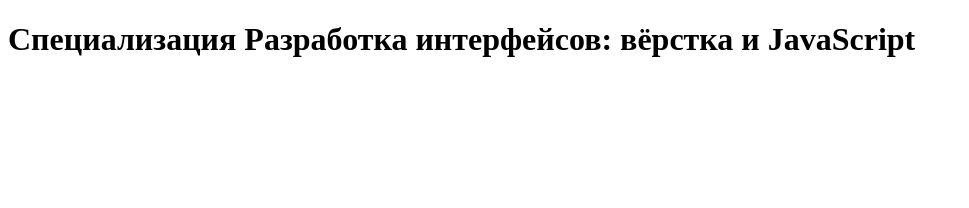
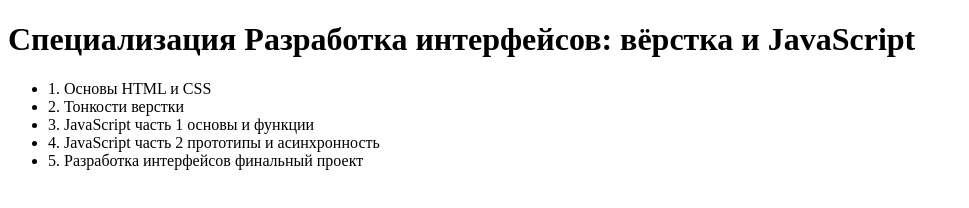
Before and after one commit to akeelow/coursera, a plain HTML site: page index.html in a window 1280 px wide. Shown: the whole page, without its empty margins (0-969 px from the left). Drawn offline with Linux system fonts and the light colour scheme.

Commit message:
add list to index.html

```diff
--- a/index.html
+++ b/index.html
@@ -8,5 +8,12 @@
 </head>
 <body>
     <h1>Специализация Разработка интерфейсов: вёрстка и JavaScript</h1>
+    <ul>
+        <li>1. Основы HTML и CSS</li>
+        <li>2. Тонкости верстки</li>
+        <li>3. JavaScript часть 1 основы и функции</li>
+        <li>4. JavaScript часть 2 прототипы и асинхронность</li>
+        <li>5. Разработка интерфейсов финальный проект</li>
+    </ul>
 </body>
 </html>
```
